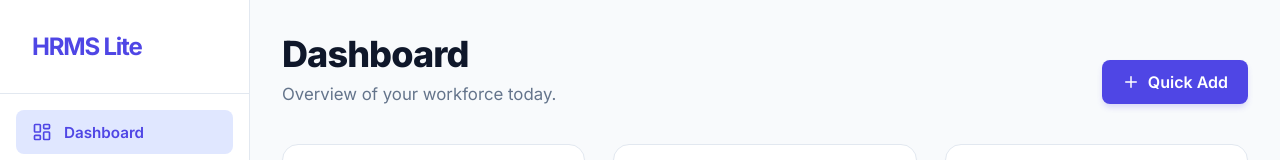
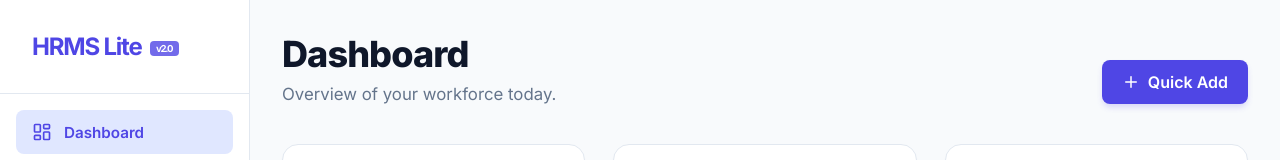
Before and after one commit to YashPrakash07/hrms_lite, a Next.js app: page / in a window 1280 px wide. Shown: the top 160 px of the page. Built offline with nearby package versions, Linux system fonts and the light colour scheme; no server answers.

Commit message:
build: add version tag v2.0 for deployment verification

```diff
--- a/src/components/Sidebar.tsx
+++ b/src/components/Sidebar.tsx
@@ -16,7 +16,10 @@ export default function Sidebar() {
 
     return (
         <aside className={styles.sidebar}>
-            <div className={styles.logo}>HRMS Lite</div>
+            <div className={styles.logo}>
+                HRMS Lite
+                <span style={{ fontSize: '0.6rem', background: 'var(--primary)', color: 'white', padding: '0.1rem 0.4rem', borderRadius: '4px', marginLeft: '0.5rem', verticalAlign: 'middle', opacity: 0.8 }}>v2.0</span>
+            </div>
             <nav className={styles.nav}>
                 {navItems.map((item) => {
                     const Icon = item.icon;
```
